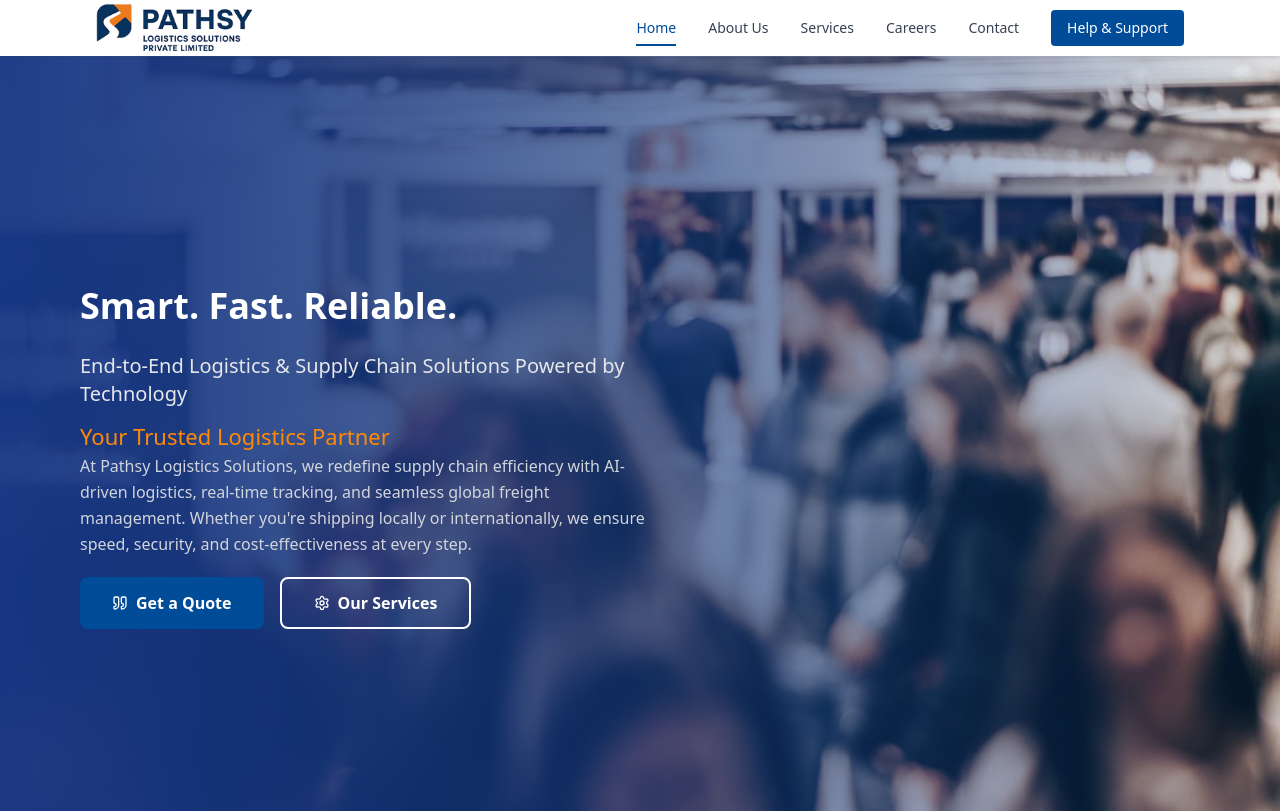
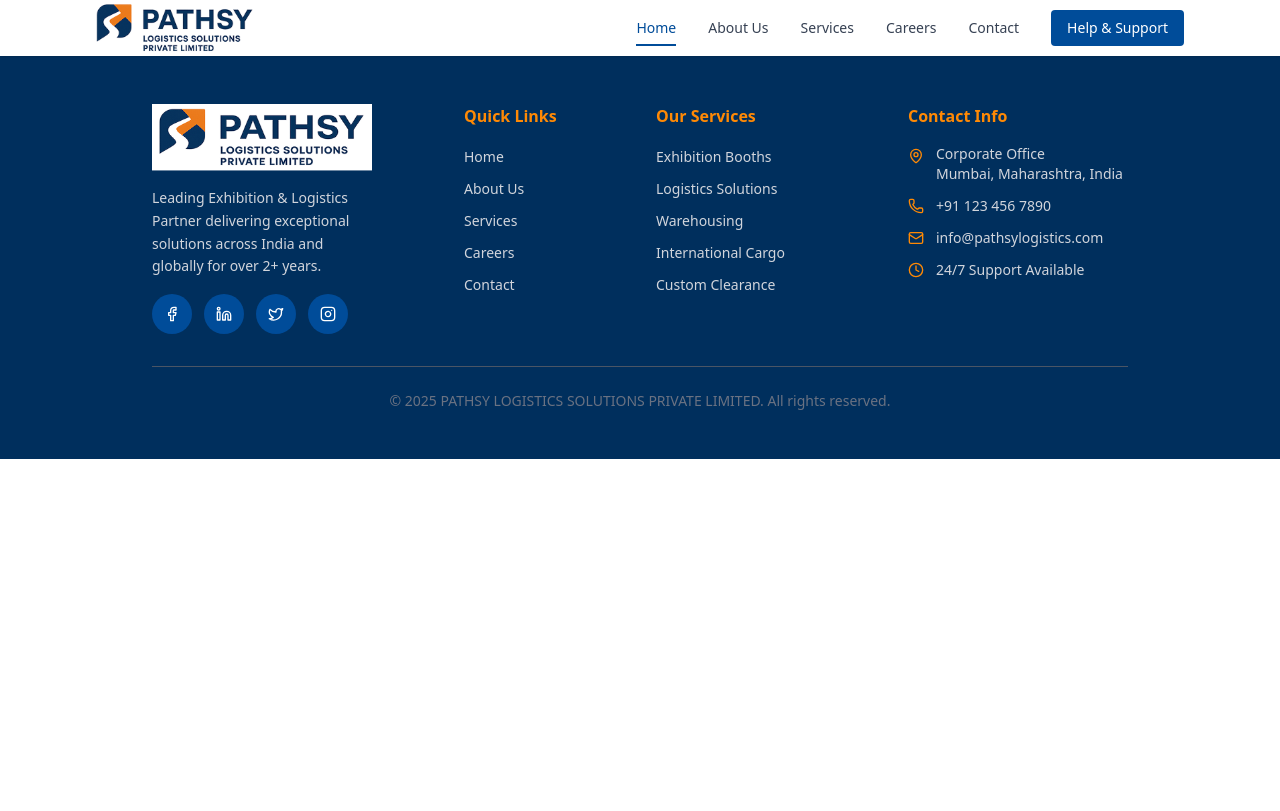
Before and after one commit to vidhisavaliya-1710/PATHSY-LOGISTICS-SOLUTIONS, a React (Vite) app in the folder Pathsy-frontend/: page /#/ in a window 1280 px wide. Shown: the top 811 px of the page. Built offline with nearby package versions, Linux system fonts and the light colour scheme.

Commit message:
remove old design

```diff
--- a/Pathsy-frontend/src/pages/Home.jsx
+++ b/Pathsy-frontend/src/pages/Home.jsx
@@ -41,137 +41,7 @@ function Home() {
   return (
     <>
 
-      <section className="relative min-h-screen flex items-center justify-start overflow-hidden">
-        {/* Background Image */}
-        <div
-          className="absolute inset-0 bg-cover bg-center bg-no-repeat"
-          style={{ backgroundImage: `url(${banner})` }}
-        />
 
-        {/* Gradient Overlay from left to right */}
-        <div className="absolute inset-0 bg-gradient-to-r from-blue-900/80 via-blue-900/40 to-transparent" />
-
-        {/* Content */}
-        <div className="relative z-10 max-w-7xl px-4 sm:px-8 md:px-12 lg:px-20 py-12 sm:py-16 md:py-20">
-          <div className="max-w-xl text-left">
-            {/* Heading */}
-            <h1 className="text-2xl sm:text-3xl md:text-4xl font-bold text-white leading-tight mb-4 sm:mb-6">
-              Smart. Fast. Reliable.
-
-            </h1>
-
-            {/* Subheading */}
-            <p className="text-base sm:text-lg md:text-xl text-gray-200 font-medium mb-2 sm:mb-3">
-              End-to-End Logistics & Supply Chain Solutions Powered by Technology
-
-            </p>
-            <span className="text-orange-400 block mt-1 sm:mt-2 text-[22px] font-medium">
-              Your Trusted Logistics Partner
-
-            </span>
-
-            {/* Description */}
-            <p className="text-sm sm:text-base text-gray-300 mb-4 sm:mb-5 leading-relaxed">
-              At Pathsy Logistics Solutions, we redefine supply chain efficiency with AI-driven logistics, real-time tracking, and seamless global freight management. Whether you're shipping locally or internationally, we ensure speed, security, and cost-effectiveness at every step.
-            </p>
-
-            {/* Feature List */}
-
-
-            {/* CTA Buttons */}
-            <div className="flex flex-col sm:flex-row gap-4">
-              <Link to='/contact' className="bg-[#004c99] hover:bg-white text-white hover:text-[#004c99] px-6 sm:px-8 py-2.5 sm:py-3 text-sm sm:text-base rounded-lg font-semibold transition-colors duration-300 flex items-center justify-center">
-                <span className="mr-2"><Quote className="w-4 h-4" /></span>
-                Get a Quote
-              </Link>
-              <Link to="services" className="border-2 border-white text-white hover:bg-white hover:text-blue-900 px-6 sm:px-8 py-2.5 sm:py-3 text-sm sm:text-base rounded-lg font-semibold transition-colors duration-300 flex items-center justify-center">
-                <span className="mr-2"><Settings className="w-4 h-4" /></span>
-                Our Services
-              </Link>
-            </div>
-          </div>
-        </div>
-      </section>
-
-
-      <AboutUs />
-      <Services />
-      <HelpAndSupport />
-      <section className="relative py-16 bg-[#e6f2ff] overflow-hidden">
-        {/* Animated Background Elements */}
-        <div className="absolute inset-0">
-          <div className="absolute top-20 left-10 w-32 h-32 bg-blue-100/40 rounded-full blur-xl animate-pulse"></div>
-          <div className="absolute bottom-20 right-10 w-40 h-40 bg-orange-100/30 rounded-full blur-xl animate-pulse delay-1000"></div>
-          <div className="absolute top-1/2 left-1/3 w-24 h-24 bg-blue-200/20 rounded-full blur-lg animate-bounce"></div>
-        </div>
-
-        <div className="relative z-10 max-w-6xl mx-auto px-4 sm:px-6 lg:px-8">
-          {/* Header Section */}
-          <div className="text-center mb-16">
-            {/* Tech Stack Indicator */}
-
-
-            {/* Main Title */}
-            <div className="relative inline-block">
-              <h2 className="text-4xl md:text-[36px] font-bold text-gray-900 mb-2">
-                <span className="text-[#004c99] bg-clip-text ">
-                  Technology That Moves You
-
-                </span>
-
-              </h2>
-              <div className='w-16 sm:w-20 md:w-24 h-1 bg-orange-500 mx-auto mb-4 sm:mb-6'></div>
-
-
-              {/* Decorative spark */}
-
-            </div>
-
-            <p className="text-lg text-gray-600 max-w-2xl mx-auto leading-relaxed">
-              We leverage cutting-edge technologies to revolutionize your supply chain operations
-            </p>
-          </div>
-
-          {/* Features Grid */}
-          <div className="grid md:grid-cols-3 gap-8">
-            {features.map((feature, index) => (
-              <div
-                key={index}
-                className="group relative bg-white/70 backdrop-blur-sm rounded-2xl p-8 shadow-lg border border-blue-100/50 hover:shadow-xl transition-all duration-500 hover:transform hover:-translate-y-2"
-              >
-                {/* Animated border gradient */}
-                <div className="absolute inset-0 rounded-2xl bg-gradient-to-r from-blue-500/20 via-transparent to-orange-400/20 opacity-0 group-hover:opacity-100 transition-opacity duration-500"></div>
-
-                <div className="relative z-10">
-                  {/* Icon Container */}
-                  <div className={`inline-flex items-center justify-center w-16 h-16 rounded-xl bg-[#004c99] text-white mb-6 group-hover:scale-110 transition-transform duration-300`}>
-                    {feature.icon}
-                  </div>
-
-                  {/* Content */}
-                  <h3 className="text-[18px] font-semibold text-gray-900 mb-3 group-hover:text-orange-500 transition-colors">
-                    {feature.title}
-                  </h3>
-                  <p className="text-gray-600 leading-relaxed mb-4">
-                    {feature.description}
-                  </p>
-
-                  {/* Hover Arrow */}
-
-                </div>
-
-                {/* Decorative corner accent */}
-              </div>
-            ))}
-          </div>
-
-          {/* Bottom CTA */}
-
-        </div>
-      </section>
-
-      <Careers />
-      <Contact />
     </>
   );
 }
```
